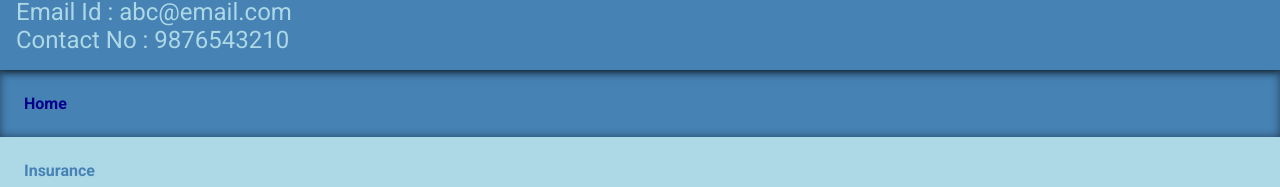
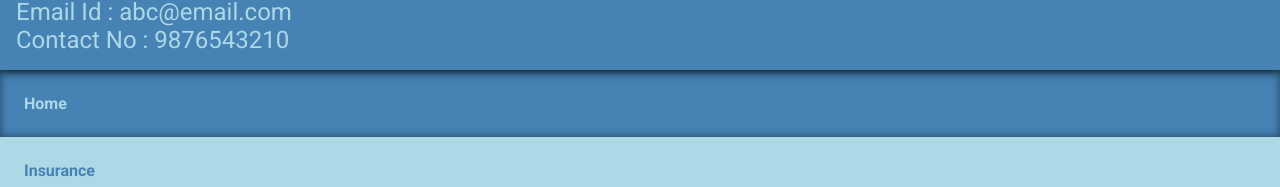
Before and after one commit to FUNDLINE/FUNDLINE-website, an Angular app: page /home in a window 1280 px wide. Shown: the part 202-389 px from the top of the page. Built offline with nearby package versions, Linux system fonts and the light colour scheme.

Commit message:
nav-active color updated

```diff
--- a/src/app/app.component.css
+++ b/src/app/app.component.css
@@ -85,7 +85,7 @@
 
 .nav-container>.nav-active {
   border: none;
-  color: darkblue;
+  color: lightblue;
   background-color: steelblue;
   position: relative;
   z-index: 7;
```
